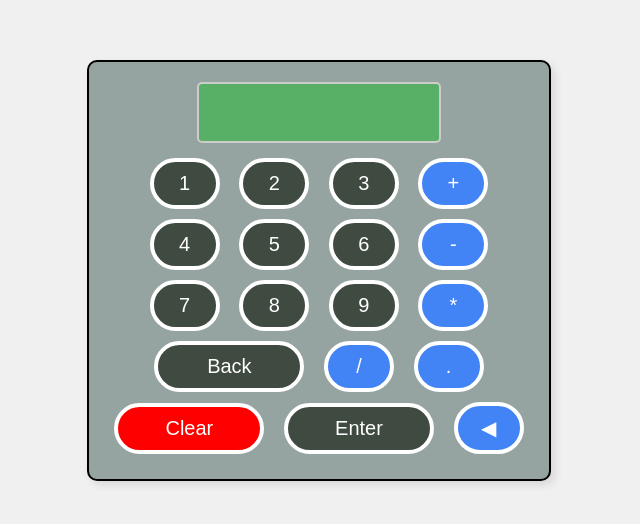
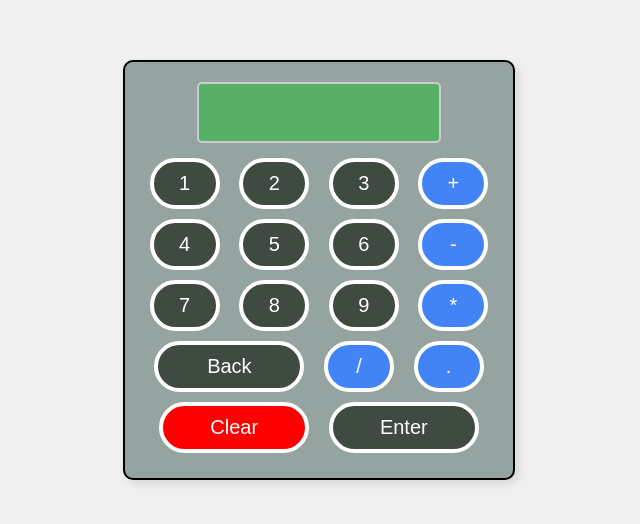
Before and after one commit to alanmathewfdo/demo1, a plain HTML site: page index.html in a window 1280 px wide. Shown: the part 130-654 px from the top of the page, without its empty margins (321-961 px from the left). Drawn offline with Linux system fonts and the light colour scheme.

Commit message:
Update index.html

```diff
--- a/index.html
+++ b/index.html
@@ -111,7 +111,7 @@
 
         <input type="button" value="Clear" id="clear" onclick="calc.results.value = ''">
         <input type="button" value="Enter" id="enter" onclick="calc.results.value = eval(calc.results.value)">
-        <input type="button" value="&#9664;" id="symbol" onclick="calc.results.value += '.'"><br>
+
 
     </form>
 
```
